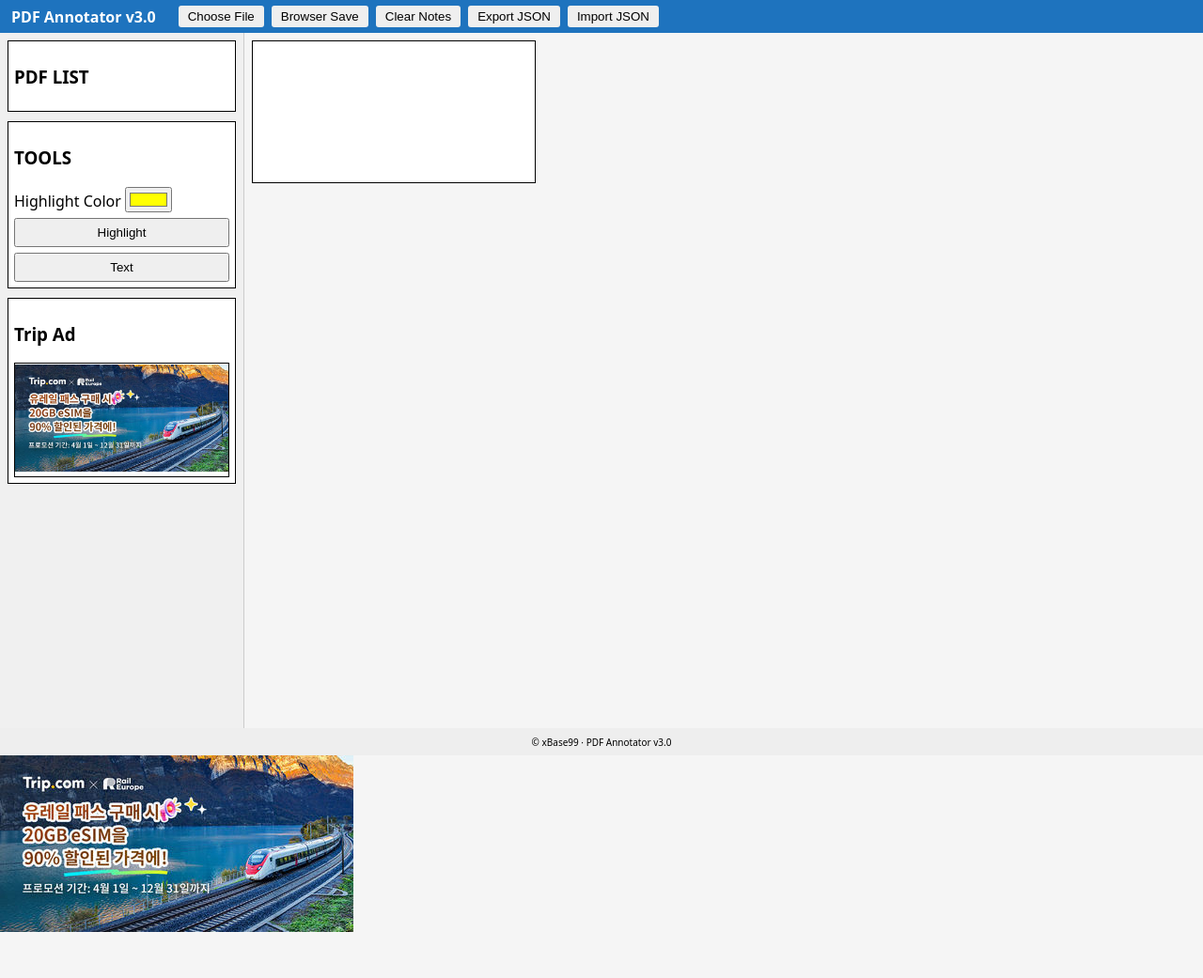
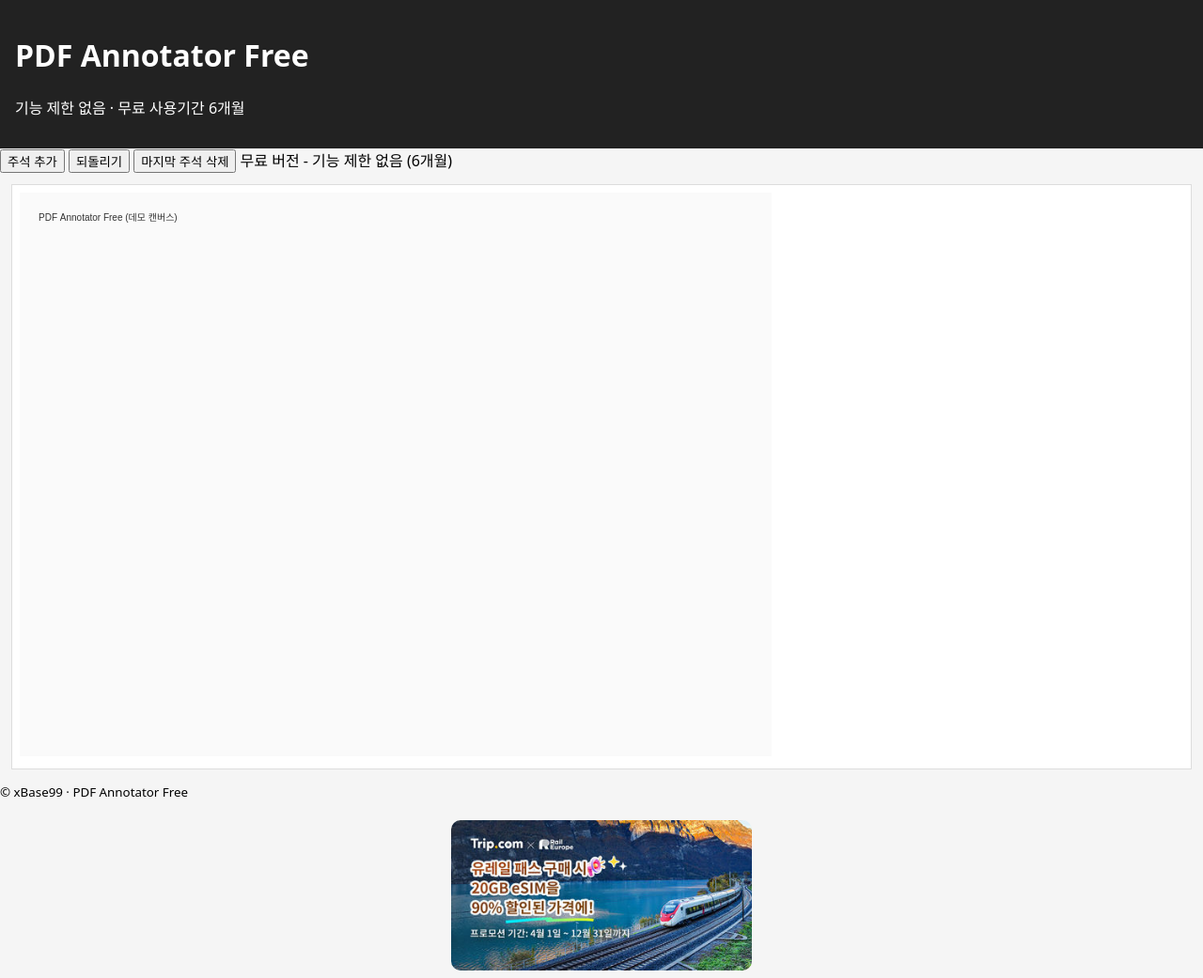
Before and after one commit to xBase99/pdf-free, a plain HTML site: page index.html in a window 1280 px wide. Shown: the whole page at 94% size. Before the commit the page ends 997 px from the top, so only its background shows below. Drawn offline with Linux system fonts and the light colour scheme.

Commit message:
Add files via upload

```diff
--- a/ads.js
+++ b/ads.js
@@ -1,12 +1,15 @@
-const isPremium = false;
+const isPremium = false; // 무료 버전 → 광고 표시
+
+const TRIP_AD_LINK = 'https://www.trip.com/t/zGQ0YJsVIV2';
+const TRIP_AD_IMG = 'trip_ad_banner.png';
 
 function insertAds() {
   if (isPremium) return;
 
   const adHTML = `
     <div class="ad-section">
-      <a href="https://www.trip.com/t/zGQ0YJsVIV2" target="_blank">
-        <img src="trip_ad_banner.png" class="trip-banner">
+      <a href="${TRIP_AD_LINK}" target="_blank">
+        <img src="${TRIP_AD_IMG}" class="ad-banner">
       </a>
     </div>
   `;
--- a/app.js
+++ b/app.js
@@ -1,116 +1,77 @@
-let pdfDoc = null;
-let currentPage = 1;
-let tool = null;
-let notes = [];
+// 6개월 사용기간 관리
+const installKey = 'installDate';
+let installDate = localStorage.getItem(installKey);
 
-// PDF 로드
-document.getElementById('fileInput').addEventListener('change', (e) => {
-  const file = e.target.files[0];
-  const url = URL.createObjectURL(file);
-  loadPDF(url);
-});
+if (!installDate) {
+  installDate = new Date().toISOString();
+  localStorage.setItem(installKey, installDate);
+}
 
-function loadPDF(url) {
-  pdfjsLib.getDocument(url).promise.then((pdf) => {
-    pdfDoc = pdf;
-    renderPage(1);
+function isExpired() {
+  const install = new Date(localStorage.getItem('installDate'));
+  const now = new Date();
+  const diff = now - install;
+  const days = diff / (1000 * 60 * 60 * 24);
+  return days > 180;
+}
+
+const statusText = document.getElementById('statusText');
+
+if (isExpired()) {
+  alert('무료 사용기간(6개월)이 만료되었습니다.');
+  statusText.textContent = '기간 만료 - 읽기 전용';
+} else {
+  statusText.textContent = '무료 버전 - 기능 제한 없음 (6개월)';
+}
+
+// 주석 데모
+const canvas = document.getElementById('pdfCanvas');
+const ctx = canvas.getContext('2d');
+
+let annotations = [];
+let history = [];
+
+function renderAnnotations() {
+  ctx.clearRect(0, 0, canvas.width, canvas.height);
+  ctx.fillStyle = '#fafafa';
+  ctx.fillRect(0, 0, canvas.width, canvas.height);
+
+  ctx.fillStyle = '#333';
+  ctx.fillText('PDF Annotator Free (데모 캔버스)', 20, 30);
+
+  ctx.fillStyle = 'red';
+  annotations.forEach((a) => {
+    ctx.beginPath();
+    ctx.arc(a.x, a.y, 6, 0, Math.PI * 2);
+    ctx.fill();
   });
 }
 
-// 페이지 렌더링
-function renderPage(num) {
-  pdfDoc.getPage(num).then((page) => {
-    const viewport = page.getViewport({ scale: 1.5 });
-    const canvas = document.getElementById('pdfCanvas');
-    const ctx = canvas.getContext('2d');
-
-    canvas.width = viewport.width;
-    canvas.height = viewport.height;
-
-    page.render({ canvasContext: ctx, viewport });
-
-    renderNotes();
-  });
+function saveState() {
+  history.push(JSON.stringify(annotations));
 }
 
-// 툴 선택
-function setTool(t) {
-  tool = t;
+function addDummyAnnotation() {
+  if (isExpired()) return;
+  saveState();
+  const x = 100 + Math.random() * 600;
+  const y = 80 + Math.random() * 480;
+  annotations.push({ id: Date.now(), x, y });
+  renderAnnotations();
 }
 
-// 캔버스 클릭 이벤트
-document.getElementById('pdfCanvas').addEventListener('click', (e) => {
-  const rect = e.target.getBoundingClientRect();
-  const x = e.clientX - rect.left;
-  const y = e.clientY - rect.top;
-
-  if (tool === 'highlight') {
-    notes.push({
-      type: 'highlight',
-      x,
-      y,
-      color: document.getElementById('highlightColor').value,
-    });
-  }
-
-  if (tool === 'text') {
-    const text = prompt('텍스트 입력:');
-    if (text) {
-      notes.push({
-        type: 'text',
-        x,
-        y,
-        text,
-      });
-    }
-  }
-
-  renderNotes();
-});
-
-// 노트 렌더링
-function renderNotes() {
-  const canvas = document.getElementById('pdfCanvas');
-  const ctx = canvas.getContext('2d');
-
-  renderPage(currentPage);
-
-  notes.forEach((n) => {
-    if (n.type === 'highlight') {
-      ctx.fillStyle = n.color;
-      ctx.fillRect(n.x - 40, n.y - 10, 80, 20);
-    }
-
-    if (n.type === 'text') {
-      ctx.fillStyle = 'red';
-      ctx.font = '16px Arial';
-      ctx.fillText(n.text, n.x, n.y);
-    }
-  });
+function undo() {
+  if (history.length === 0) return;
+  annotations = JSON.parse(history.pop());
+  renderAnnotations();
 }
 
-// 저장
-function saveToBrowser() {
-  localStorage.setItem('pdfNotes', JSON.stringify(notes));
-  alert('저장 완료!');
+function deleteLast() {
+  if (isExpired()) return;
+  if (annotations.length === 0) return;
+  saveState();
+  annotations.pop();
+  renderAnnotations();
 }
 
-// 불러오기
-function importJSON() {
-  const json = prompt('JSON 입력:');
-  if (json) {
-    notes = JSON.parse(json);
-    renderNotes();
-  }
-}
-
-// 내보내기
-function exportJSON() {
-  alert(JSON.stringify(notes));
-}
-
-// 초기화
-function clearNotes() {
-  notes = [];
-  renderNotes();
-}
+renderAnnotations();
--- a/index.html
+++ b/index.html
@@ -2,14 +2,11 @@
 <html lang="ko">
   <head>
     <meta charset="UTF-8" />
-    <title>PDF Annotator v3.0 (xBase99)</title>
+    <title>PDF Annotator Free (xBase99)</title>
+
+    <link rel="manifest" href="manifest.json" />
     <link rel="stylesheet" href="style.css" />
-    <link rel="manifest" href="manifest.json" />
 
-    <!-- PDF.js -->
-    <script src="https://cdnjs.cloudflare.com/ajax/libs/pdf.js/2.16.105/pdf.min.js"></script>
-
-    <!-- PWA -->
     <script>
       if ('serviceWorker' in navigator) {
         navigator.serviceWorker.register('service-worker.js');
@@ -18,65 +15,48 @@
   </head>
 
   <body>
-    <!-- 상단 헤더 -->
-    <header class="top-bar">
-      <span class="app-title">PDF Annotator v3.0</span>
-
-      <input
-        type="file"
-        id="fileInput"
-        accept="application/pdf"
-        style="display: none"
-      />
-      <button onclick="document.getElementById('fileInput').click()">
-        Choose File
-      </button>
-
-      <button onclick="saveToBrowser()">Browser Save</button>
-      <button onclick="clearNotes()">Clear Notes</button>
-      <button onclick="exportJSON()">Export JSON</button>
-      <button onclick="importJSON()">Import JSON</button>
+    <header>
+      <h1>PDF Annotator Free</h1>
+      <p>기능 제한 없음 · 무료 사용기간 6개월</p>
     </header>
 
-    <!-- 전체 레이아웃 -->
-    <div class="layout">
-      <!-- 좌측 사이드바 -->
-      <aside class="sidebar">
-        <section class="panel">
-          <h3>PDF LIST</h3>
-          <div id="pdfList"></div>
-        </section>
+    <!-- 설치 버튼 -->
+    <button id="installBtn" class="install-btn">앱 설치하기</button>
 
-        <section class="panel">
-          <h3>TOOLS</h3>
+    <script>
+      let deferredPrompt;
+      const installBtn = document.getElementById('installBtn');
+      installBtn.style.display = 'none';
 
-          <label>Highlight Color</label>
-          <input type="color" id="highlightColor" value="#ffff00" />
+      window.addEventListener('beforeinstallprompt', (e) => {
+        e.preventDefault();
+        deferredPrompt = e;
+        installBtn.style.display = 'inline-block';
+      });
 
-          <button class="tool-btn" onclick="setTool('highlight')">
-            Highlight
-          </button>
-          <button class="tool-btn" onclick="setTool('text')">Text</button>
-        </section>
+      installBtn.addEventListener('click', async () => {
+        if (!deferredPrompt) return;
+        deferredPrompt.prompt();
+        deferredPrompt = null;
+      });
+    </script>
 
-        <section class="panel">
-          <h3>Trip Ad</h3>
-          <div class="trip-ad-box">
-            <a href="https://www.trip.com/t/zGQ0YJsVIV2" target="_blank">
-              <img src="trip_ad_banner.png" class="trip-banner" />
-            </a>
-          </div>
-        </section>
-      </aside>
+    <!-- PDF Annotator UI -->
+    <main>
+      <div class="toolbar">
+        <button onclick="addDummyAnnotation()">주석 추가</button>
+        <button onclick="undo()">되돌리기</button>
+        <button onclick="deleteLast()">마지막 주석 삭제</button>
+        <span id="statusText" class="status"></span>
+      </div>
 
-      <!-- 우측 메인 PDF 영역 -->
-      <main class="main-area">
-        <canvas id="pdfCanvas"></canvas>
-      </main>
-    </div>
+      <div class="canvas-wrapper">
+        <canvas id="pdfCanvas" width="800" height="600"></canvas>
+      </div>
+    </main>
 
-    <footer class="footer">
-      <small>© xBase99 · PDF Annotator v3.0</small>
+    <footer>
+      <small>© xBase99 · PDF Annotator Free</small>
     </footer>
 
     <script src="app.js"></script>
--- a/service-worker.js
+++ b/service-worker.js
@@ -1,4 +1,4 @@
-const CACHE_NAME = 'pdf-free-cache-v3';
+const CACHE_NAME = 'pdf-free-cache-v1';
 const URLS_TO_CACHE = [
   'index.html',
   'style.css',
--- a/style.css
+++ b/style.css
@@ -1,91 +1,39 @@
 body {
+  font-family: system-ui, sans-serif;
   margin: 0;
-  font-family: system-ui, sans-serif;
   background: #f5f5f5;
 }
 
-/* 상단 바 */
-.top-bar {
-  background: #1e73be;
+header {
+  background: #222;
   color: #fff;
-  padding: 6px 12px;
-  display: flex;
-  align-items: center;
-  gap: 8px;
+  padding: 16px;
 }
 
-.app-title {
-  font-size: 16px;
-  font-weight: bold;
-  margin-right: 16px;
+.install-btn {
+  margin: 12px;
+  padding: 8px 16px;
+  background: #0078d4;
+  color: #fff;
+  border: none;
+  border-radius: 4px;
 }
 
-.top-bar button {
-  padding: 4px 10px;
-  border: none;
-  border-radius: 3px;
-  cursor: pointer;
+.ad-section {
+  margin: 20px auto;
+  text-align: center;
 }
 
-/* 레이아웃 */
-.layout {
-  display: flex;
-  height: calc(100vh - 60px);
+.ad-banner {
+  width: 100%;
+  max-width: 320px;
+  height: auto;
+  border-radius: 10px;
 }
 
-/* 사이드바 */
-.sidebar {
-  width: 260px;
-  background: #f0f0f0;
-  border-right: 1px solid #ccc;
+.canvas-wrapper {
+  background: #fff;
+  border: 1px solid #ddd;
+  margin: 12px;
   padding: 8px;
-  box-sizing: border-box;
 }
-
-.panel {
-  border: 1px solid #000;
-  margin-bottom: 10px;
-  padding: 6px;
-  background: #fff;
-}
-
-.tool-btn {
-  display: block;
-  width: 100%;
-  margin-top: 6px;
-  padding: 6px;
-}
-
-/* Trip Ad */
-.trip-ad-box {
-  border: 1px solid #000;
-  height: 120px;
-  display: flex;
-  align-items: center;
-  justify-content: center;
-}
-
-.trip-banner {
-  max-width: 100%;
-  max-height: 100%;
-}
-
-/* 메인 영역 */
-.main-area {
-  flex: 1;
-  padding: 8px;
-  box-sizing: border-box;
-}
-
-#pdfCanvas {
-  border: 1px solid #000;
-  background: #fff;
-}
-
-/* 푸터 */
-.footer {
-  padding: 6px 10px;
-  background: #eee;
-  text-align: center;
-  font-size: 12px;
-}
```
Also changed, not shown: manifest.json.
